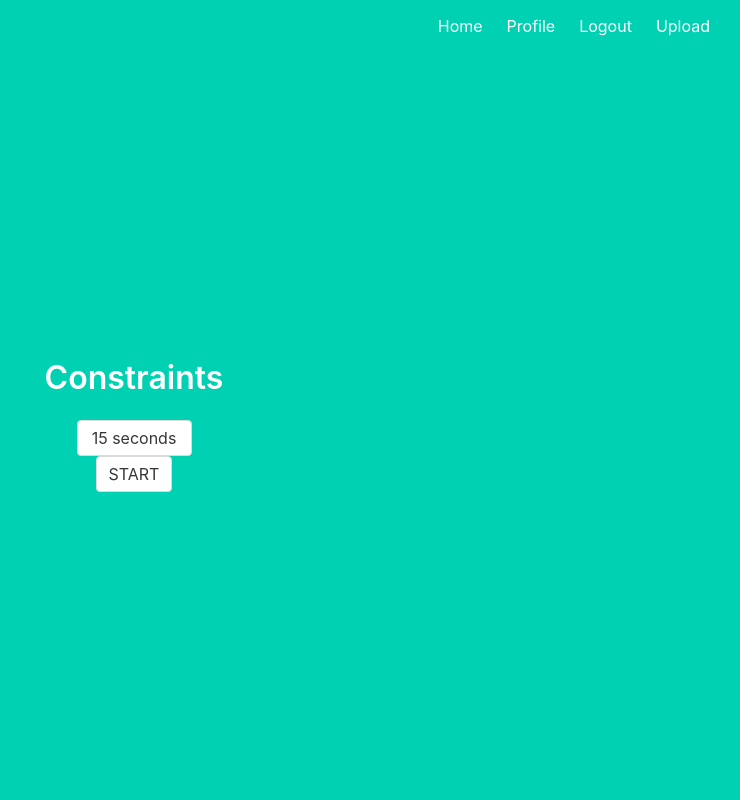
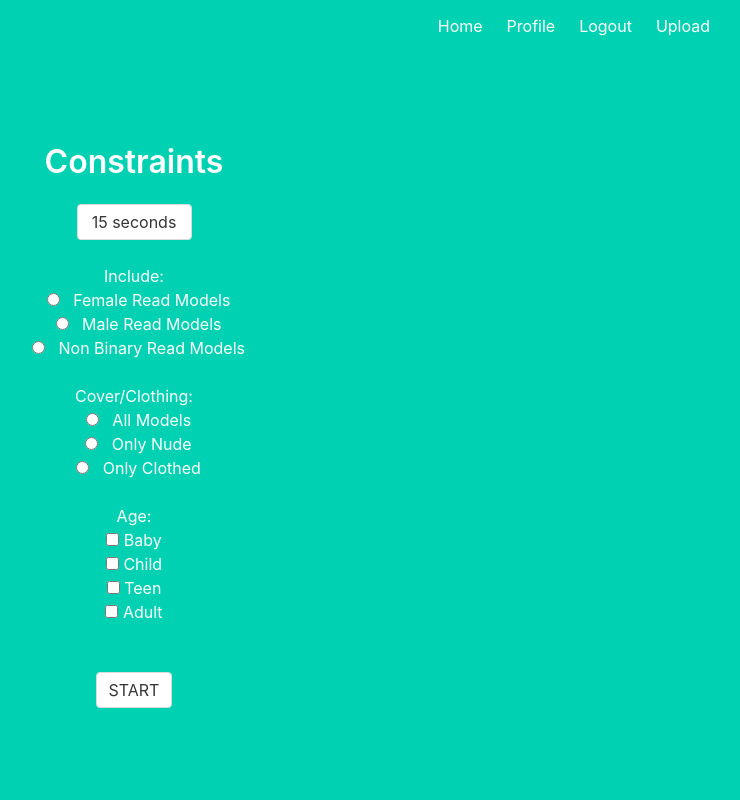
Before and after one commit to meowmeowow/quickdraws, a Flask app: page /constraints in a window 1280 px wide. Shown: the whole page, without its empty margins (506-1246 px from the left). Run offline with Flask 3, Linux system fonts and the light colour scheme; the visitor is signed in with stand-in values (Sample User, id 1); style sheets or scripts are compiled from the project's sources; some libraries are stand-ins or nearby versions.

Commit message:
working on constraints

```diff
--- a/project/main.py
+++ b/project/main.py
@@ -45,6 +45,7 @@ def allowed_file(filename):
     return '.' in filename and filename.rsplit('.', 1)[1].lower() in ALLOWED_EXTENSIONS
 
 @main.route('/')
+@login_required
 def index():
     return render_template('index.html')
 
@@ -75,17 +76,27 @@ def playlist():
 
     return render_template('playlist.html', name=current_user.name, images=images)
 
-'''
-@main.route("/playlist/<playlistname>/", methods=['GET'])
-@login_required
-def getImagesPlaylists(playlistName):
-    return render_template('index.html')
 
-'''
 @main.route('/constraints')
 @login_required
 def constraints():
     return render_template('constraints.html')
+
+
+
+
+@main.route("/image/set/",methods=['GET','POST'])
+def setSessionImages():
+    session = getSession(current_user.id)
+
+    qualifications = request.get_json()
+    # fetch images based on json info
+
+
+
+
+
+
 
 @main.route('/upload', methods=['GET', 'POST'])
 @login_required
@@ -120,27 +131,37 @@ def upload_post():
                 flash('No selected file')
                 return redirect(request.url)
 
-            for file in files:
-                if file and allowed_file(file.filename):
-                    try:
-                        filename = secure_filename(file.filename)
-                        filepath = os.path.join(main.root_path, 'static/photos', filename)
-                        file.save(filepath)
+    for file in files:
+        if file and allowed_file(file.filename):
+            try:
+                file_content = file.read()
+                #resize here
+                if file.filename.endswith('.zip'):
+                    with zipfile.ZipFile(file, 'r') as zip_ref:
+                        for extracted_file in zip_ref.namelist():
+                            extracted_file_content = zip_ref.read(extracted_file)
+                            if extracted_file_content:
+                                image = models.newImage(extracted_file_content)
+                                image.user_id = current_user.id
+                                image.name = file.filename
 
-                        # Create and save the image entry
-                        image = Image(file_path=filename, user_id=current_user.id, name=filename)
-                        db.session.add(image)
-                        db.session.commit()
+                                open(image.filename(), 'wb').write(file_content)
 
-                        # Add image to playlist
-                        playlist_item = PlaylistItem(playlist_id=playlist_id, image_id=image.id)
-                        db.session.add(playlist_item)
-                        db.session.commit()
+                                db.session.add(image)
 
-                    except Exception as e:
-                        db.session.rollback()
-                        flash(f"Error uploading file {file.filename}: {str(e)}")
-                        return redirect(request.url)
+                                #uploaded_file(image.hash)
+                else:
+                    image = models.newImage(file_content)
+                    image.user_id = current_user.id
+                    image.name = file.filename
+                    open(image.filename(), 'wb').write(file_content)
+                    db.session.add(image)
+
+                    #uploaded_file(image.hash)
+            except Exception as e:
+                db.session.rollback()
+                flash(f"Error uploading file {file.filename}: {str(e)}")
+                return redirect(request.url)
 
             flash('Files uploaded successfully!')
             return redirect(url_for('main.profile'))
@@ -192,6 +213,7 @@ def get_img(num):
     session = getSession(current_user.id)
     if (not session.images) or (start == 0):
         session = getSession(current_user.id)
+        #########change
         session.images = list(db.session.execute(db.select(Image).order_by(Image.created)).scalars())
         random.shuffle(session.images)
 
--- a/project/templates/constraints.html
+++ b/project/templates/constraints.html
@@ -21,6 +21,58 @@
     </select>
   </div>
 
+<div>
+
+  <br>
+
+  <form>
+      <p>Include:</p>
+      <input type="radio" id="female" name="gender" value="female">
+      <label for="female">Female Read Models</label><br>
+
+      <input type="radio" id="male" name="gender" value="male">
+      <label for="male">Male Read Models</label><br>
+
+      <input type="radio" id="non binary" name="gender" value="non binary">
+      <label for="non binary">Non Binary Read Models</label><br>
+
+  </form>
+  <br>
+
+  <form>
+    <p>Cover/Clothing:</p>
+    <input type="radio" id="all" name="cover" value="all">
+    <label for="all">All Models</label><br>
+
+    <input type="radio" id="nude" name="cover" value="nude">
+    <label for="nude">Only Nude</label><br>
+
+    <input type="radio" id="clothed" name="cover" value="clothed">
+    <label for="clothed">Only Clothed</label><br>
+
+  </form>
+ <br>
+  <form>
+    <p>Age:</p>
+    <input type="checkbox" id="age" name="age" value="baby">
+    <label for="age">Baby</label><br>
+
+    <input type="checkbox" id="age" name="age" value="child">
+    <label for="age">Child</label><br>
+
+    <input type="checkbox" id="age" name="age" value="teen">
+    <label for="age">Teen</label><br>
+
+    <input type="checkbox" id="age" name="age" value="adult">
+    <label for="age">Adult</label><br><br>
+  </form>
+  <br>
+
+</div>
+
+
+
+
 <button class="button" id="start" onclick="redirectAndStartTimer()" class style = "display: inline;">START</button>
 
 
@@ -42,59 +94,21 @@
     localStorage.setItem('timeSet', time_set);
 }
 
-  function act(ac) {
-      if(ac == 6) {
-	  //start
+  function getImagesByQualification(){
+    var gender = document.getElementsByName('gender');
+    var cover  =  document.getElementsByName('cover');
+    var age = document.getElementsByName('age');
 
-	  document.getElementById("start").style.display = "none";
-	  document.getElementById("stop").style.display = "inline";
-	  document.getElementById("player").style.display = "inline";
-
-
-	  a = new timer(function() {  act(1);}, time_set);
-      }
-  }
-
-
-  function timer(callback, delay) {
-      var id, started, remaining = delay, running
-
-      this.start = function() {
-          running = true
-          started = new Date()
-          id = setTimeout(callback, remaining)
-      }
-
-      this.pause = function() {
-          running = false
-          clearTimeout(id)
-          remaining -= new Date() - started
-      }
-
-      this.getTimeLeft = function() {
-          if (running) {
-              this.pause()
-              this.start()
-          }
-
-          return remaining
-      }
-
-      this.getStateRunning = function() {
-          return running
-      }
-
-      this.start()
-  }
-
-  function update_timer(){
-      if(a) {
-	  document.getElementById("time").innerHTML = "Time left:"+ parseInt(a.getTimeLeft()/1000);
-      } else {
-	  document.getElementById("time").innerHTML = "";
-      }
-  }
-
+    $.ajax({
+            type: "POST",
+            url: "/image/set/",
+            contentType: 'project/json;charset=UTF-8',
+            data: JSON.stringify({'gender':  gender,'cover':cover,'age':age}),
+            success: function (data) {
+                console.log(data);
+            }
+     });
+}
 
 </script>
 
```
